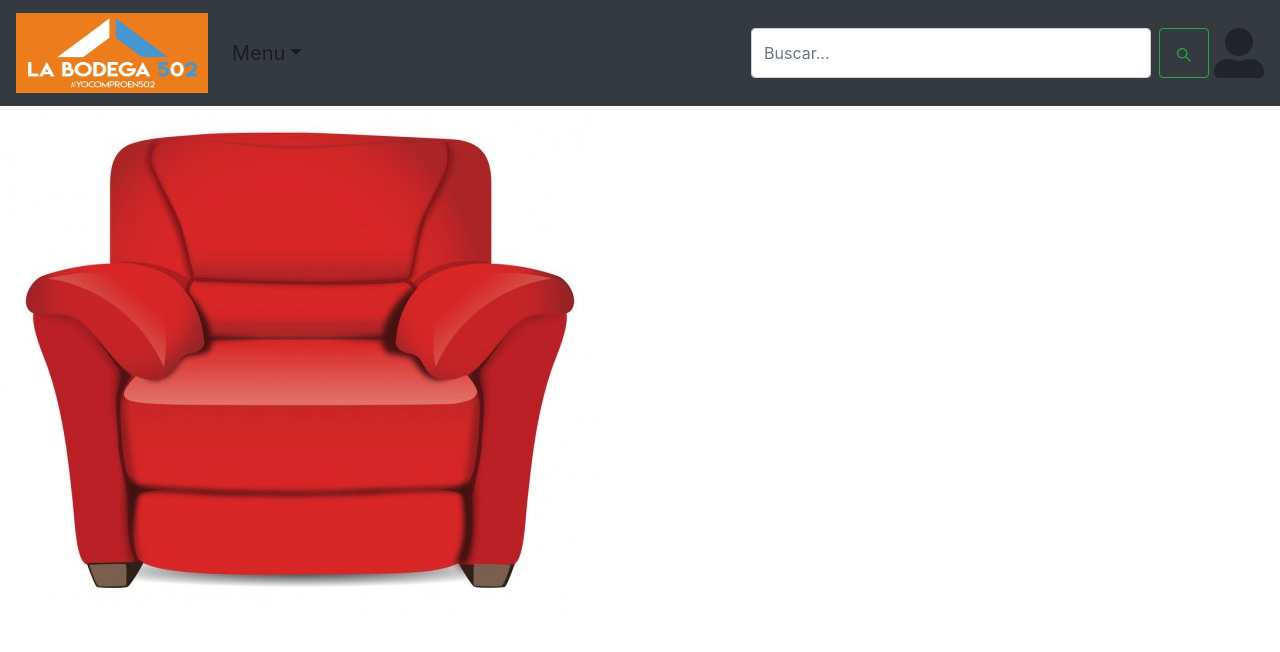
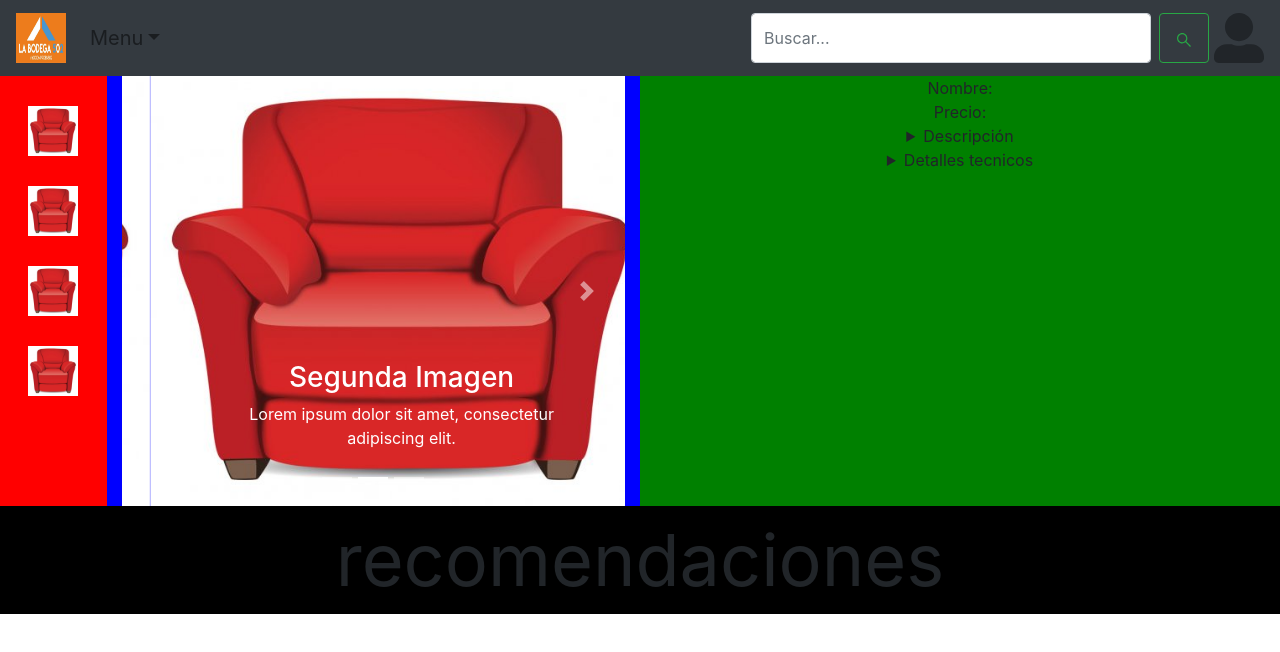
Before and after one commit to retr00exepq/Mar19845, a React (Create React App) app in the folder AppWeb_Proyecto/bodega502/: page / in a window 1280 px wide. Shown: the top 652 px of the page. Built offline with nearby package versions, Linux system fonts and the light colour scheme.

Commit message:
Carrousel, Producto

```diff
--- /dev/null
+++ b/AppWeb_Proyecto/bodega502/src/componentes/Producto/Carrousel.js
@@ -0,0 +1,31 @@
+import './Carrousel.css';
+import Carousel from "react-bootstrap/Carousel"
+import sillon from './sillonPrueba.jpg';
+
+export default function Carrusel(){
+    return(
+        <Carousel>
+            <Carousel.Item>
+                <img className="d-block w-100" src={sillon} alt="First slide"/>
+                <Carousel.Caption>
+                    <h3>Primer Imagen</h3>
+                    <p>Nulla vitae elit libero, a pharetra augue mollis interdum.</p>
+                </Carousel.Caption>
+            </Carousel.Item>
+            <Carousel.Item>
+                <img className="d-block w-100" src={sillon} alt="Second slide"/>
+                <Carousel.Caption>
+                    <h3>Segunda Imagen</h3>
+                    <p>Lorem ipsum dolor sit amet, consectetur adipiscing elit.</p>
+                </Carousel.Caption>
+            </Carousel.Item>
+            <Carousel.Item>
+                <img className="d-block w-100"  src={sillon} alt="Third slide"/>
+                <Carousel.Caption>
+                    <h3>Tercera Imagen</h3>
+                    <p>Praesent commodo cursus magna, vel scelerisque nisl consectetur.</p>
+                </Carousel.Caption>
+            </Carousel.Item>
+        </Carousel>
+    );
+}
--- a/AppWeb_Proyecto/bodega502/src/componentes/Producto/Producto.css
+++ b/AppWeb_Proyecto/bodega502/src/componentes/Producto/Producto.css
@@ -1,3 +1,35 @@
 #Producto{
     column-count: 3;
 }
+
+.Ang{
+    background-color: red !important;
+}
+
+.Ang img{
+    width:500px i !important;
+    margin-top:30px !important;
+}
+
+.Ima{
+    background-color: blue !important;
+}
+
+.Ima img{
+    width:100% !important;
+    height: 100% !important;
+}
+
+.Des{
+    background-color: green !important;
+}
+
+img{
+    width: 50px !important;
+    height: 50px !important;
+}
+
+.Rec{
+    background-color: black !important;
+    font-size: 72px !important;
+}
--- a/AppWeb_Proyecto/bodega502/src/componentes/Producto/Producto.js
+++ b/AppWeb_Proyecto/bodega502/src/componentes/Producto/Producto.js
@@ -2,11 +2,41 @@
 import './Producto.css';
 import 'bootstrap/dist/css/bootstrap.min.css';
 import sillon from './sillonPrueba.jpg';
+import { Container } from 'react-bootstrap';
+import Col from 'react-bootstrap/Col';
+import Row from 'react-bootstrap/Row';
+import Carousel from './Carrousel';
 
 export default function Producto(){
     return(
-    <div id="Producto">
-        <img src={sillon} alt="Sillon" className="rounded float-left"></img>
-    </div>
+        <Container fluid>
+            <Row >
+                <Col xs={1} sm={1} md={1} lg={1} className="Ang">
+                    <img src={sillon} alt="Sillon"></img>
+                    <img src={sillon} alt="Sillon"></img>
+                    <img src={sillon} alt="Sillon"></img>
+                    <img src={sillon} alt="Sillon"></img>
+                </Col>
+
+                <Col xs={5} sm={5} md={5} lg={5} className="Ima">
+                    <Carousel></Carousel>
+                </Col>
+
+                <Col xs={6} sm={6} md={6} lg={6} className="Des">
+                    <p>Nombre:<br></br>
+                    Precio:<br></br>
+                    <details>
+                        <summary>Descripción</summary><br></br>
+                    </details>
+                    <details>
+                        <summary>Detalles tecnicos</summary><br></br>
+                    </details>
+                    </p>
+                </Col>
+            </Row>
+            <Row xs={12} sm={12} md={12} lg={12}>
+                <Col xs={12} sm={12} md={12} lg={12} className="Rec">recomendaciones</Col>
+            </Row>
+        </Container>
     );
 }
```
Also changed, not shown: AppWeb_Proyecto/bodega502/src/componentes/Producto/Carrousel.css (added).
